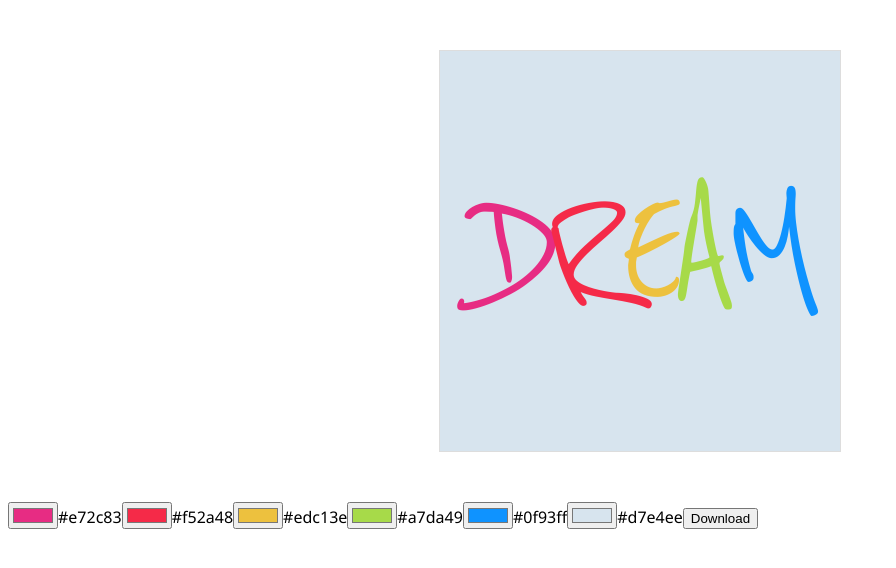
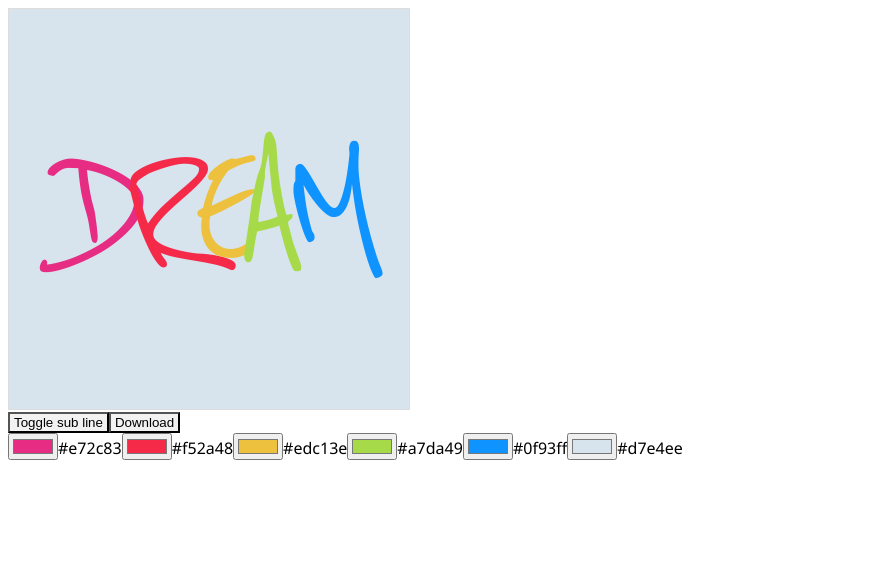
Before and after one commit to 0x-jerry/avatar, a Vue app: page / in a window 1280 px wide. Shown: the top 568 px of the page, without its empty margins (0-896 px from the left). Built offline with nearby package versions, Linux system fonts and the light colour scheme; the HTML template or start-up script is replaced by a standard one.

Commit message:
perf: tweak style

```diff
--- a/src/App.vue
+++ b/src/App.vue
@@ -5,6 +5,10 @@ import html2canvas from 'html2canvas'
 
 const data = reactive({
   size: 400,
+})
+
+const tools = reactive({
+  showSubLine: true,
 })
 
 const colors = reactive({
@@ -42,6 +46,7 @@ async function download() {
 </script>
 
 <template>
+  <div class="relative" w="min-content" m="x-auto y-6">
     <div id="avatar" :style="avatarStyle" ref="rootEl">
       <p class="text-dream">
         <span class="D">D</span>
@@ -51,28 +56,35 @@ async function download() {
         <span class="M">M</span>
       </p>
     </div>
+
+    <div v-if="tools.showSubLine" class="sub-line absolute top-0 left-0" w="full" h="full" z="100">
+      <div w="9/10" h="9/10" border="~ solid gray-300" m="1/20"></div>
+    </div>
+  </div>
+
+  <div flex="~" grid="gap-2" justify="center" align="items-center" m="b-4">
+    <button class="btn" @click="tools.showSubLine = !tools.showSubLine">Toggle sub line</button>
+    <button class="btn" @click="download">Download</button>
+  </div>
+
   <div flex="~" justify="center" align="items-center">
     <template v-for="o in keys">
       <input type="color" v-model="colors[o]" />
       <span m="x-2">{{ colors[o] }}</span>
     </template>
-
-    <button @click="download">Download</button>
   </div>
 </template>
 
 <style>
 @import url('https://fonts.googleapis.com/css2?family=Reenie+Beanie&display=swap');
-/* @import url('https://fonts.googleapis.com/css2?family=Shadows+Into+Light&display=swap'); */
 </style>
 
 <style lang="less">
 .text-dream {
   font-family: 'Reenie Beanie', cursive;
-  // font-family: 'Shadows Into Light', cursive;
 
-  font-size: 180px;
-  letter-spacing: -0.1em;
+  font-size: 190px;
+  letter-spacing: -0.15em;
 
   .D {
     color: v-bind('colors.d');
@@ -92,10 +104,7 @@ async function download() {
 }
 
 #avatar {
-
   overflow: hidden;
-  margin: 50px auto;
-
   display: flex;
   justify-content: center;
   align-items: center;
@@ -108,4 +117,9 @@ html,
 body {
   font-family: 'Segoe UI', Tahoma, Geneva, Verdana, sans-serif;
 }
+
+.btn {
+  @apply bg-light-500 hover:bg-light-900;
+  @apply px-1;
+}
 </style>
```
Lines whose indentation alone changed are shown as unchanged.
